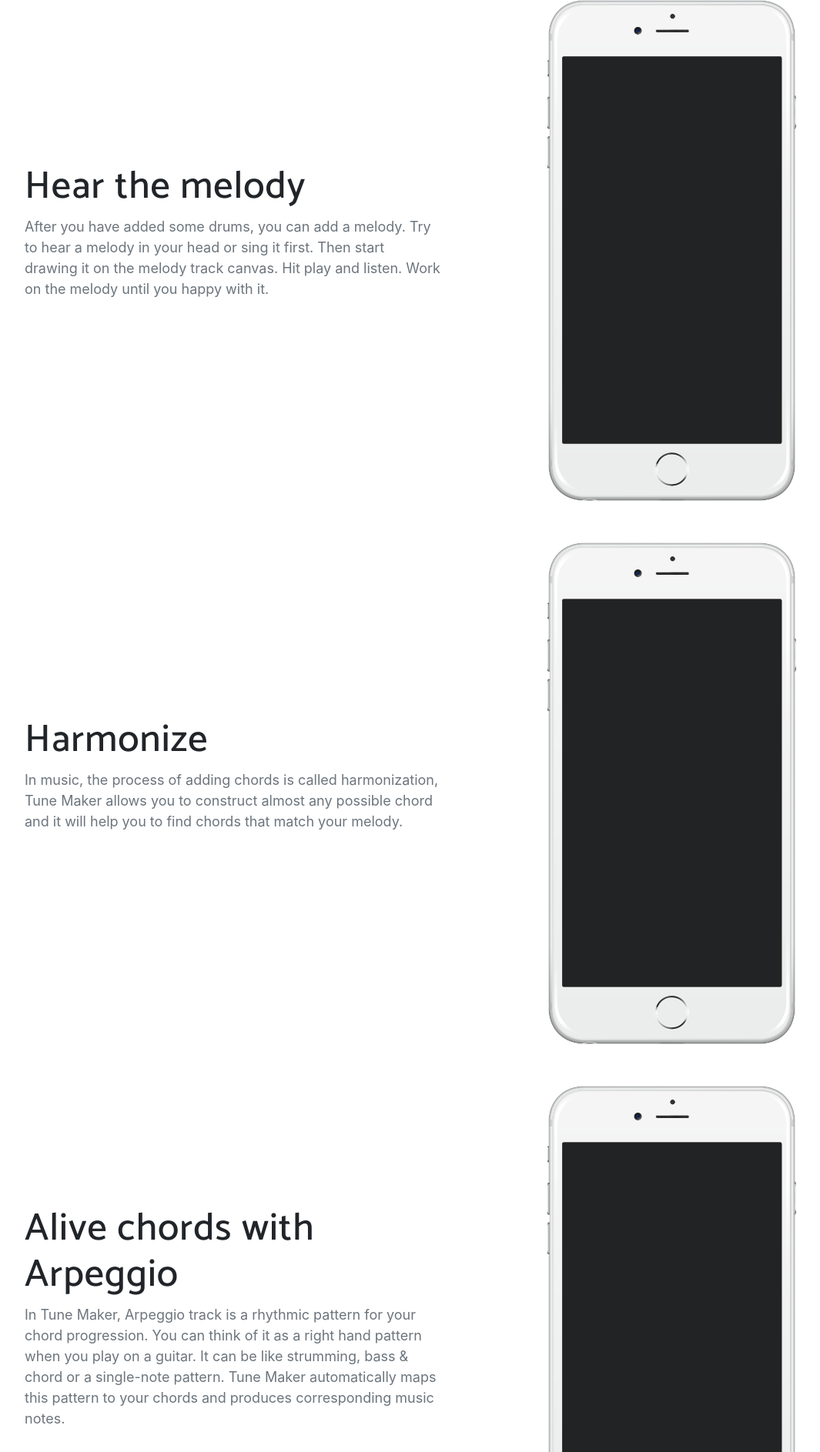
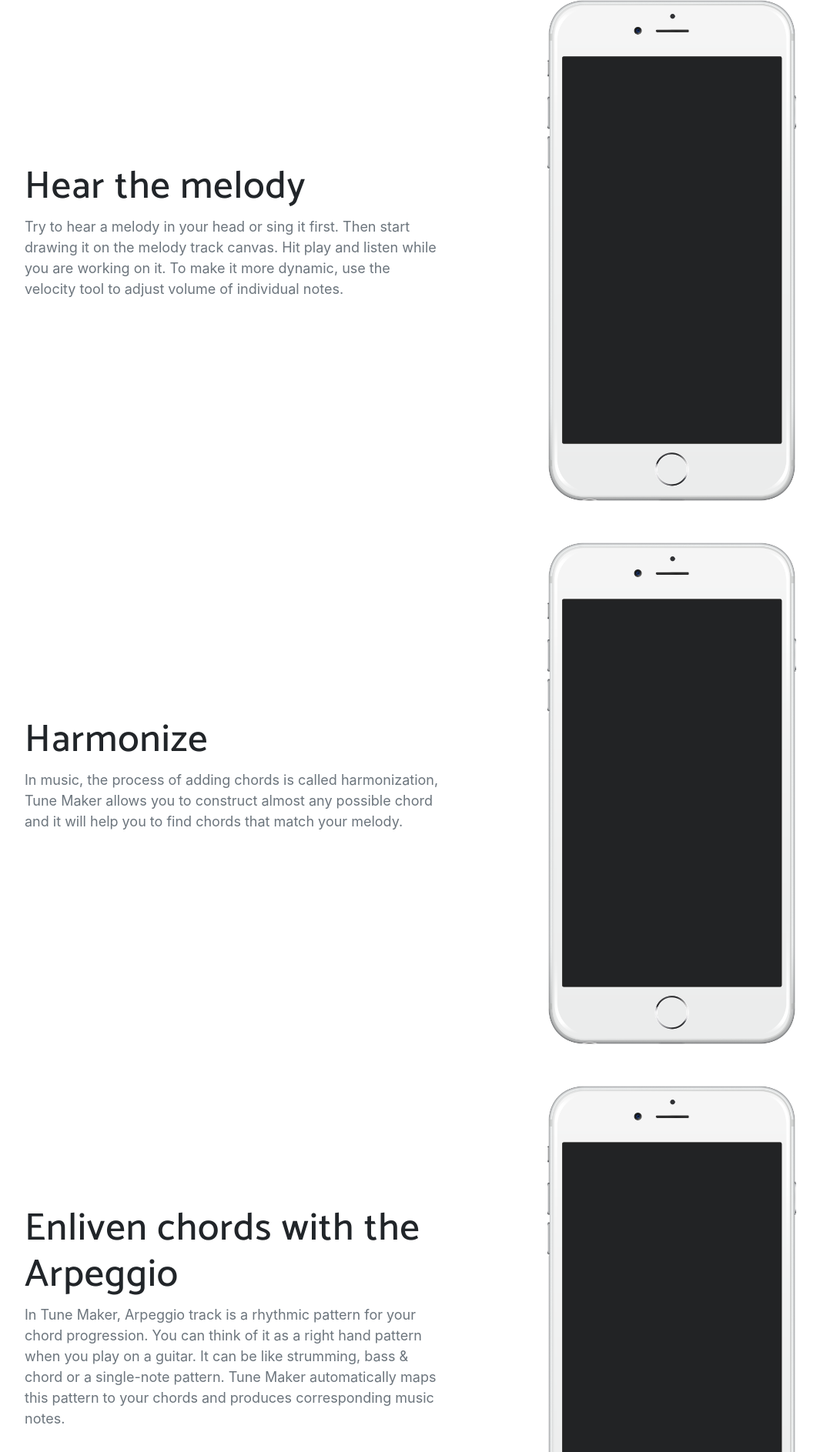
Before and after one commit to 0Dmitry/TuneMakerLanding, a website with bundled scripts: page index.html in a window 1280 px wide. Shown: the part 1608-3495 px from the top of the page at 77% size, without its empty margins (53-1118 px from the left). Built offline with nearby package versions, Linux system fonts and the light colour scheme; files whose address does not match are found by name; a web font is replaced by a local one.

Commit message:
update text

```diff
--- a/index.html
+++ b/index.html
@@ -129,7 +129,7 @@
           <div class="col-lg-6 my-auto">
               <div class="section-heading">
                   <h2>Hear the melody</h2>
-                  <p class="text-muted">After you have added some drums, you can add a melody. Try to hear a melody in your head or sing it first. Then start drawing it on the melody track canvas. Hit play and listen. Work on the melody until you happy with it. </p>
+                  <p class="text-muted">Try to hear a melody in your head or sing it first. Then start drawing it on the melody track canvas. Hit play and listen while you are working on it. To make it more dynamic, use the velocity tool to adjust volume of individual notes.</p>
                 </div>
           </div>
           <div class="col-lg-6 my-auto">
@@ -176,7 +176,7 @@
       <div class="row h-100">
           <div class="col-lg-6 my-auto">
               <div class="section-heading ">
-                  <h2>Alive chords with Arpeggio</h2>
+                  <h2>Enliven chords with the Arpeggio</h2>
                   <p class="text-muted">In Tune Maker, Arpeggio track is a rhythmic pattern for your chord progression. You can think of it as a right hand pattern when you play on a guitar. It can be like strumming, bass & chord or a single-note pattern. Tune Maker automatically maps this pattern to your chords and produces corresponding music notes. </p>
                 </div>
           </div>
```
